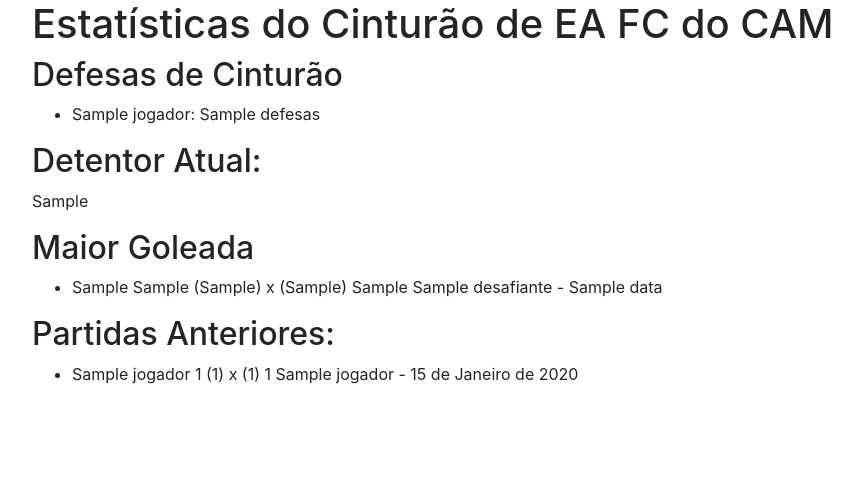
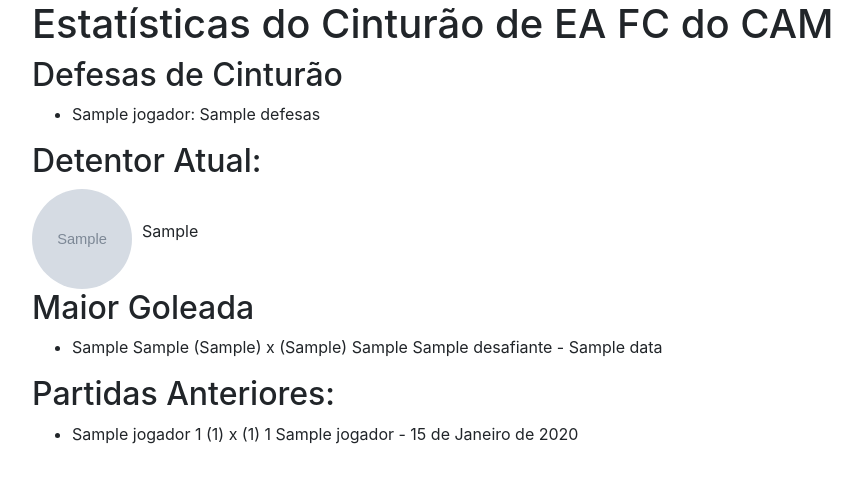
Before and after one commit to fabiocalcacarvalho/cinturaodocam, a Django app: template principal/templates/principal/index.html in a window 1280 px wide. Shown: the part 56-539 px from the top of the page, without its empty margins (53-915 px from the left). Run offline with Django 4.2, Linux system fonts and the light colour scheme; tables that the repository leaves empty hold one stand-in row (values such as "Sample post"); the template is opened without the code that fills it: values that come from a table or form of the project are taken from there, most other values are stand-ins (such as "Sample title", 1, 10 or a date in 2020); grey boxes marked "Sample" are stand-in pictures; some libraries are stand-ins or nearby versions.

Commit message:
Imagem do detentor do cinturao

```diff
--- a/principal/models.py
+++ b/principal/models.py
@@ -2,7 +2,7 @@
 
 class Jogador(models.Model):
     nome = models.CharField(max_length=100)
-    imagem_url = models.URLField(max_length=200, null=True, blank=True)
+    imagem_url = models.URLField(max_length=800, null=True, blank=True)
     def __str__(self):
         return self.nome
 
--- a/principal/templates/principal/index.html
+++ b/principal/templates/principal/index.html
@@ -12,7 +12,10 @@
 
     <h2>Detentor Atual:</h2>
     {% if detentor_atual %}
-        <p>{{ detentor_atual }}</p>
+        <div style="display: flex; align-items: center;">
+            {% if detentor_atual.imagem_url %}<img src="{{ detentor_atual.imagem_url }}" alt="{{ detentor_atual }}" style="border-radius: 50%; width: 100px; height: 100px; margin-right: 10px;"> {% endif %}
+            <p>{{ detentor_atual }}</p>
+        </div>
     {% else %}
         <p>Não há detentor atual</p>
     {% endif %}
```
Also changed, not shown: principal/migrations/0005_alter_jogador_imagem_url.py (added).
